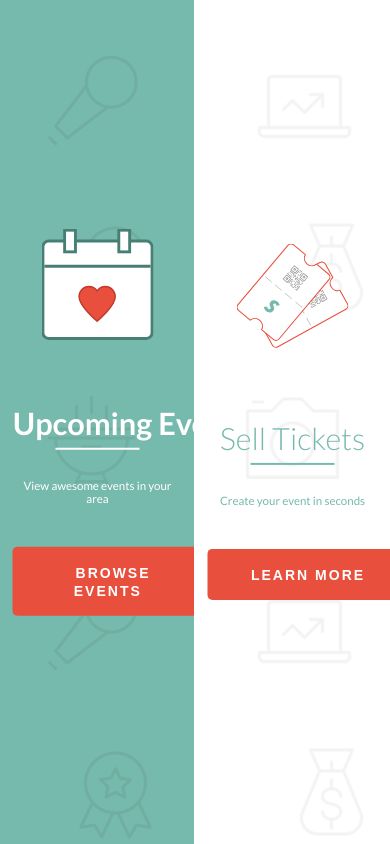
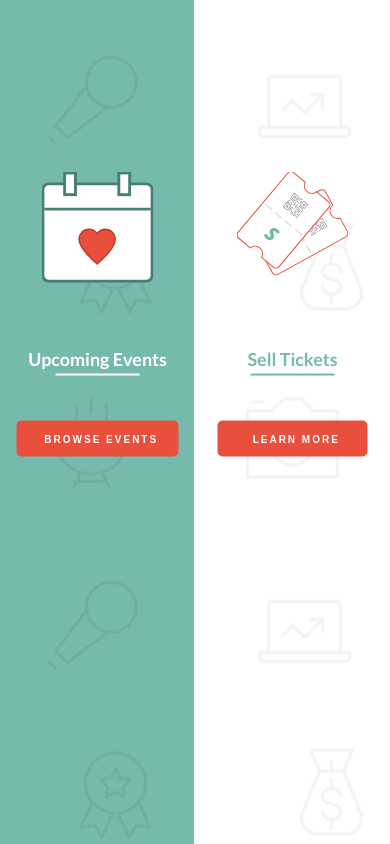
Before and after one commit to smogil-squadup/HPRedux, a plain HTML site: page index.html in a window 390 px wide. Drawn offline with nearby package versions, Linux system fonts and the light colour scheme.

Commit message:
Responsive

```diff
--- a/css/component.css
+++ b/css/component.css
@@ -435,7 +435,14 @@ body {
 	body { font-size: 80%; }
 	.side {opacity: 1 !important;}
 	.profile img {opacity: 1 !important}
-
+	p {font-size: 0;}
+	h1 {font-size: .7em;}
+	.button--size-s {font-size: 10px !important;}
+	.button {min-width: 150px !important;}
+	.intro-content {top: 37% !important;}
+	.intro-content h1 > span:first-child {
+		font-weight: 600;
+	}
 	/*.intro-content { font-size: 50%; }*/
 }
 
@@ -618,10 +625,10 @@ body {
 }
 
 
-
 .side:hover > .intro-content h1 > span:first-child {
 	font-weight: 600;
 	font-size: 2em;
+
 }
 
 .side:hover > .intro-content .profile img {
```
Also changed, not shown: 1 other file.
